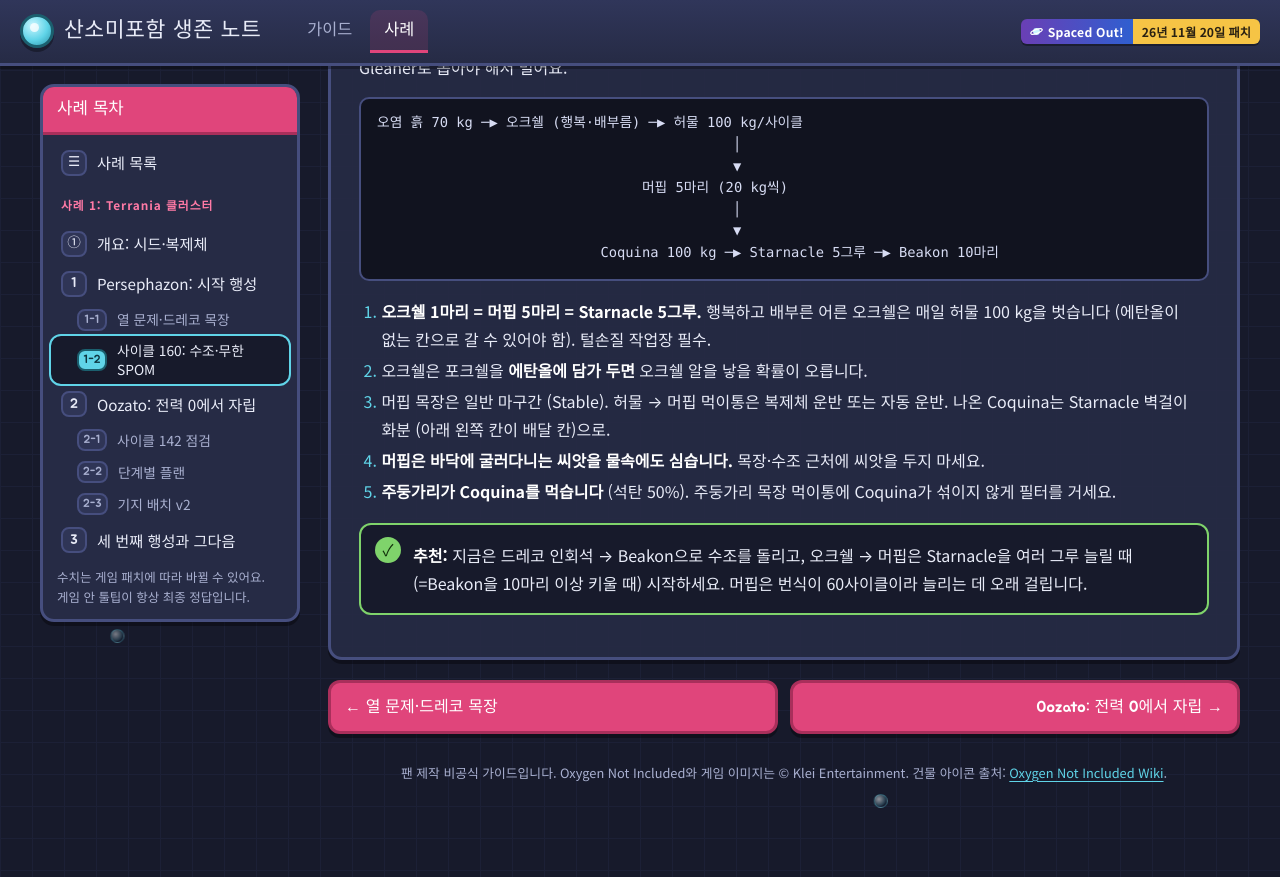
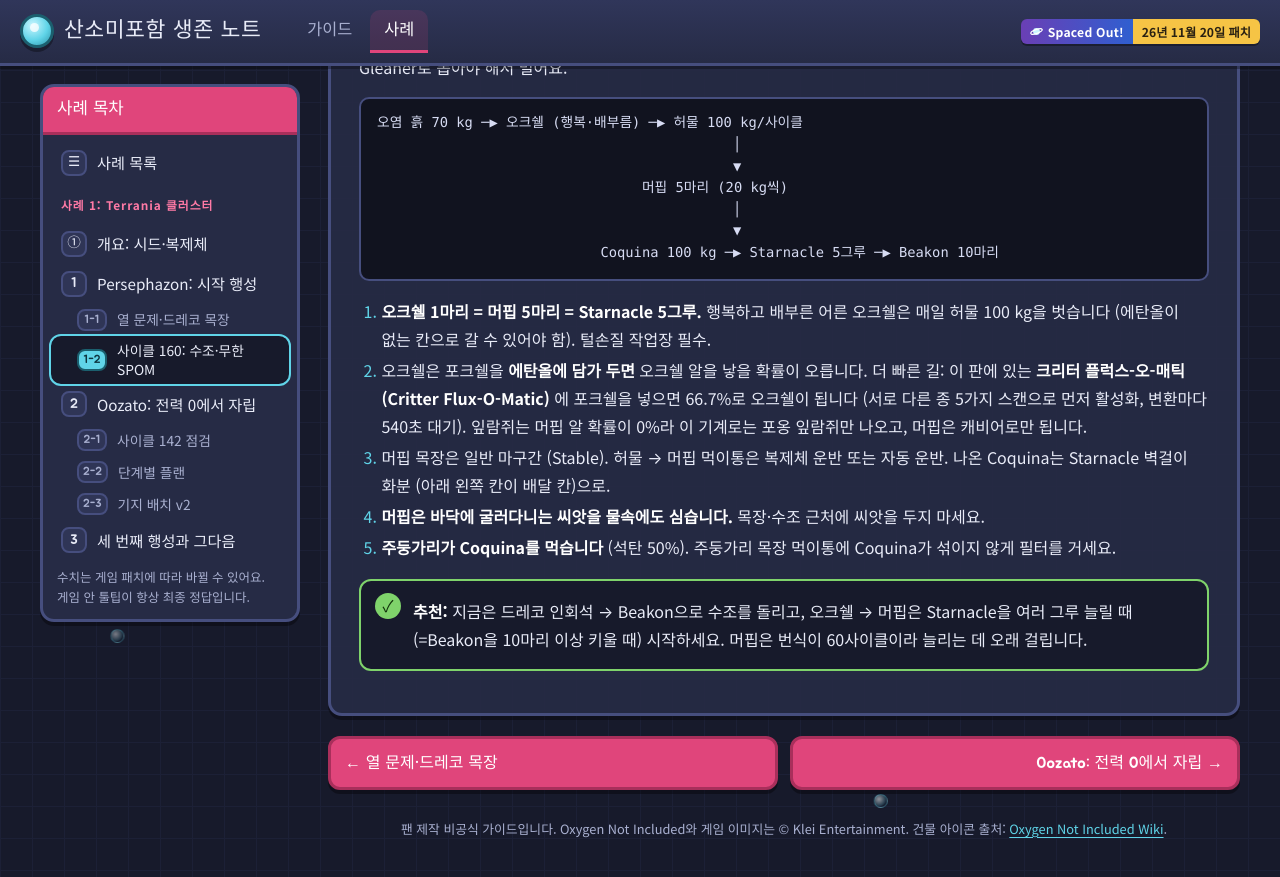
Before and after one commit to zaGamer95/oni, a Jekyll site: the page built from guide/case-1-perse-160.md, in a window 1280 px wide and 900 px high, scrolled down 11162 px. Shown: the top 877 px of the window. Built offline with Jekyll 4.4.1, drawn with Linux system fonts in a browser that asks for light colours; before the commit the page ends 12006 px from its top, so only the background shows below that.

Commit message:
사례 1-2: 플럭스-오-매틱으로 오크쉘 만들기 (머핍은 불가)
Co-Authored-By: Claude Opus 5.5 <noreply@anthropic.com>
Claude-Session: https://claude.ai/code/session_01D1TBnUKCMKwbwCpWYuBTYM

````diff
--- a/guide/case-1-perse-160.md
+++ b/guide/case-1-perse-160.md
@@ -186,7 +186,7 @@ W의 질문: 천연 가스 분출구 하나로는 모자라고, 소형 화산 3
 ```
 
 1. **오크쉘 1마리 = 머핍 5마리 = Starnacle 5그루.** 행복하고 배부른 어른 오크쉘은 매일 허물 100 kg을 벗습니다 (에탄올이 없는 칸으로 갈 수 있어야 함). 털손질 작업장 필수.
-2. 오크쉘은 포크쉘을 **에탄올에 담가 두면** 오크쉘 알을 낳을 확률이 오릅니다.
+2. 오크쉘은 포크쉘을 **에탄올에 담가 두면** 오크쉘 알을 낳을 확률이 오릅니다. 더 빠른 길: 이 판에 있는 **크리터 플럭스-오-매틱 (Critter Flux-O-Matic)** 에 포크쉘을 넣으면 66.7%로 오크쉘이 됩니다 (서로 다른 종 5가지 스캔으로 먼저 활성화, 변환마다 540초 대기). 잎람쥐는 머핍 알 확률이 0%라 이 기계로는 포옹 잎람쥐만 나오고, 머핍은 캐비어로만 됩니다.
 3. 머핍 목장은 일반 마구간 (Stable). 허물 → 머핍 먹이통은 복제체 운반 또는 자동 운반. 나온 Coquina는 Starnacle 벽걸이 화분 (아래 왼쪽 칸이 배달 칸)으로.
 4. **머핍은 바닥에 굴러다니는 씨앗을 물속에도 심습니다.** 목장·수조 근처에 씨앗을 두지 마세요.
 5. **주둥가리가 Coquina를 먹습니다** (석탄 50%). 주둥가리 목장 먹이통에 Coquina가 섞이지 않게 필터를 거세요.
````
